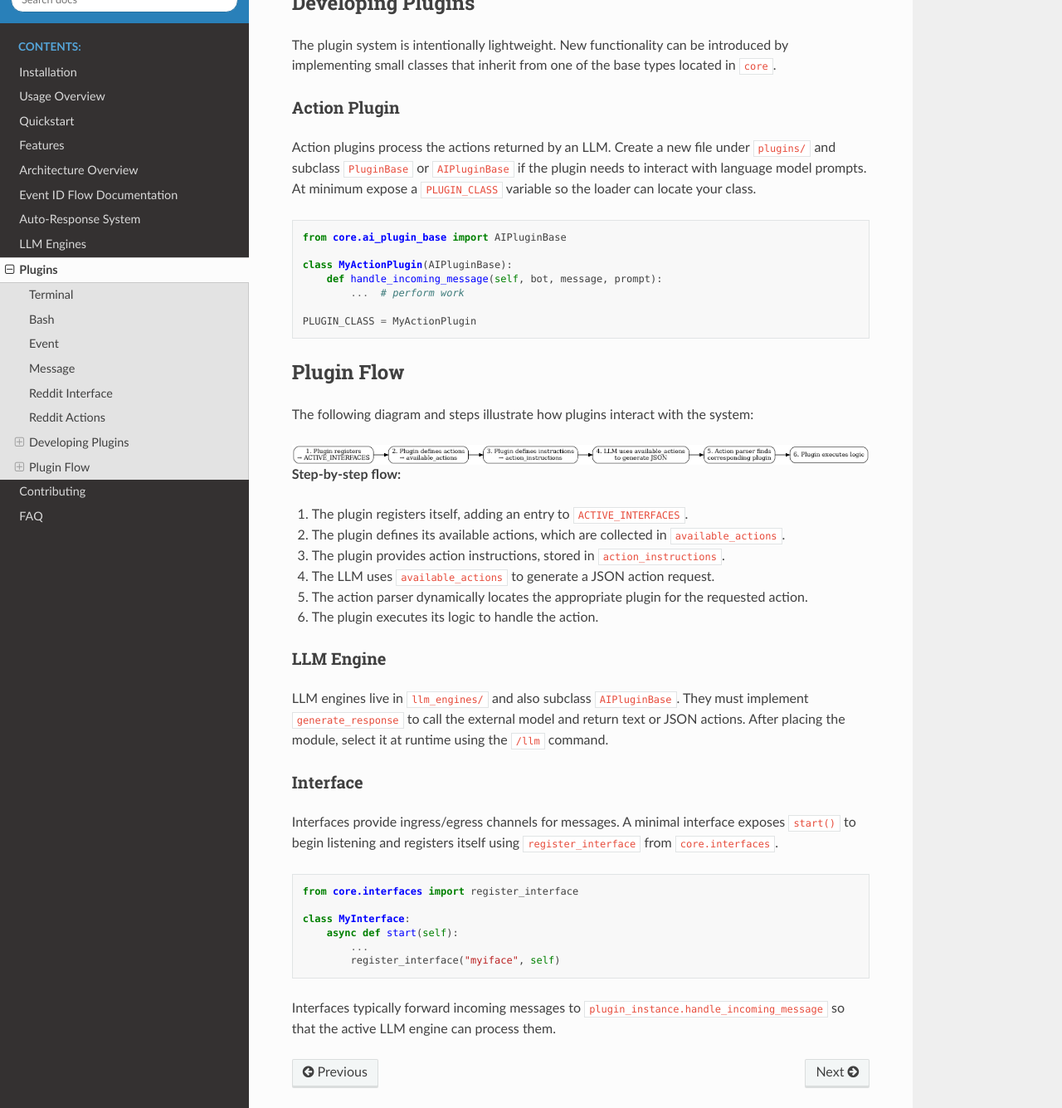
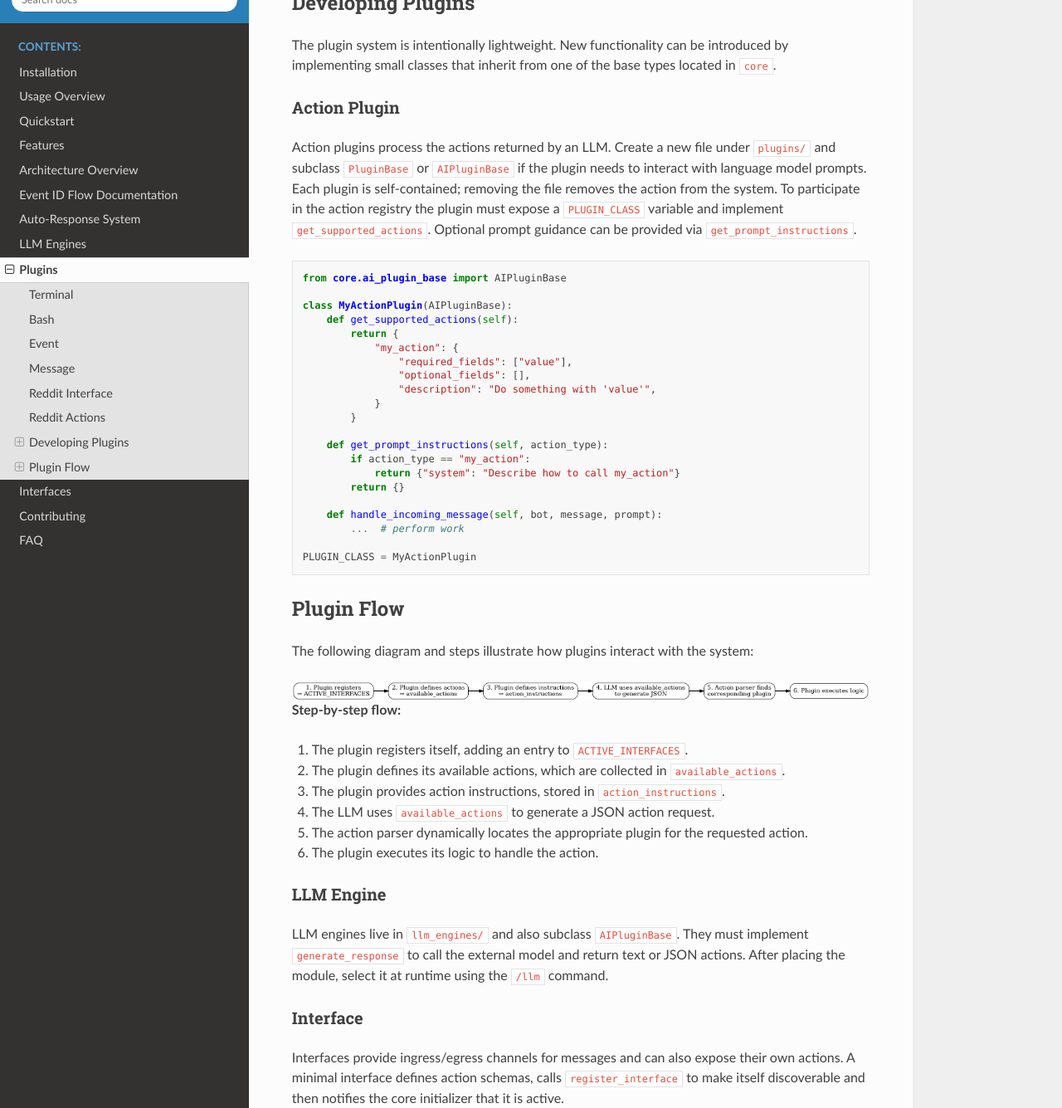
Before and after one commit to XargonWan/Rekku_Freedom_Project, a Sphinx documentation site: the page built from docs/plugins.rst, in a window 1280 px wide and 1400 px high, scrolled down 1359 px, cut to the strip 65-1400 px from the top of the window. Shown: the whole strip at 83% size. Built offline with Sphinx 7.4.7 and the Read the Docs theme 3.1.0, drawn with Linux system fonts in a browser that asks for light colours; some of the changed text lies outside the part shown.

Commit message:
docs: guide for interface and plugin action registration (#171)

```diff
--- a/docs/index.rst
+++ b/docs/index.rst
@@ -26,6 +26,7 @@ getting started.
    auto_response
    llm_engines
    plugins
+   interfaces
    contributing
    faq
 
--- a/docs/plugins.rst
+++ b/docs/plugins.rst
@@ -61,14 +61,31 @@ Action Plugin
 
 Action plugins process the actions returned by an LLM.  Create a new file under
 ``plugins/`` and subclass ``PluginBase`` or ``AIPluginBase`` if the plugin needs
-to interact with language model prompts.  At minimum expose a ``PLUGIN_CLASS``
-variable so the loader can locate your class.
+to interact with language model prompts.  Each plugin is self-contained; removing
+the file removes the action from the system.  To participate in the action
+registry the plugin must expose a ``PLUGIN_CLASS`` variable and implement
+``get_supported_actions``.  Optional prompt guidance can be provided via
+``get_prompt_instructions``.
 
 .. code-block:: python
 
    from core.ai_plugin_base import AIPluginBase
 
    class MyActionPlugin(AIPluginBase):
+       def get_supported_actions(self):
+           return {
+               "my_action": {
+                   "required_fields": ["value"],
+                   "optional_fields": [],
+                   "description": "Do something with 'value'",
+               }
+           }
+
+       def get_prompt_instructions(self, action_type):
+           if action_type == "my_action":
+               return {"system": "Describe how to call my_action"}
+           return {}
+
        def handle_incoming_message(self, bot, message, prompt):
            ...  # perform work
 
@@ -114,18 +131,34 @@ or JSON actions.  After placing the module, select it at runtime using the
 Interface
 ~~~~~~~~~
 
-Interfaces provide ingress/egress channels for messages.  A minimal interface
-exposes ``start()`` to begin listening and registers itself using
-``register_interface`` from ``core.interfaces``.
+Interfaces provide ingress/egress channels for messages and can also expose
+their own actions.  A minimal interface defines action schemas, calls
+``register_interface`` to make itself discoverable and then notifies the core
+initializer that it is active.
 
 .. code-block:: python
 
-   from core.interfaces import register_interface
+   from core.core_initializer import register_interface, core_initializer
 
    class MyInterface:
+       @staticmethod
+       def get_interface_id():
+           return "myiface"
+
+       @staticmethod
+       def get_supported_actions():
+           return {
+               "message_myiface": {
+                   "required_fields": ["text"],
+                   "optional_fields": [],
+                   "description": "Send a message over MyInterface.",
+               }
+           }
+
        async def start(self):
-           ...
            register_interface("myiface", self)
+           core_initializer.register_interface("myiface")
 
-Interfaces typically forward incoming messages to ``plugin_instance.handle_incoming_message``
-so that the active LLM engine can process them.
+Interfaces typically forward incoming messages to
+``plugin_instance.handle_incoming_message`` so that the active LLM engine can
+process them.
```
Also changed, not shown: docs/interfaces.rst (added, +51 -0 lines), 3 other files.
